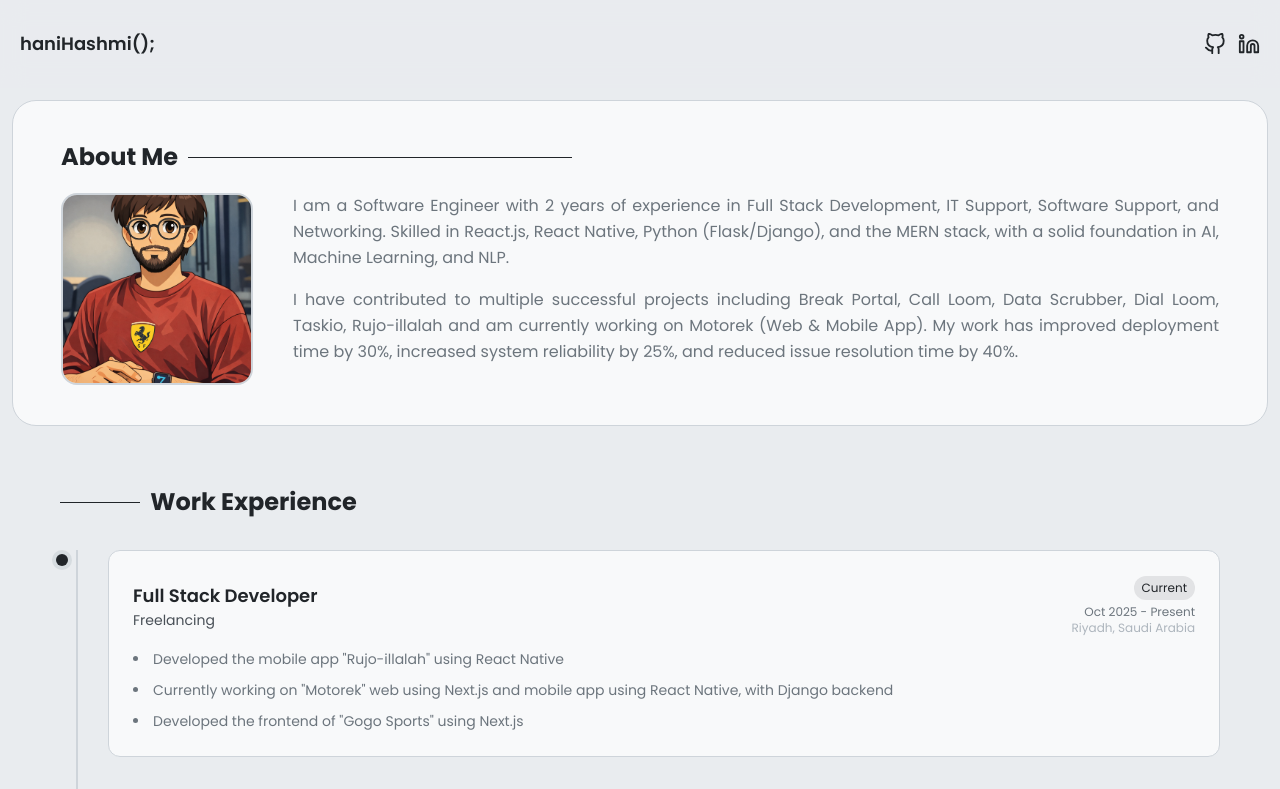
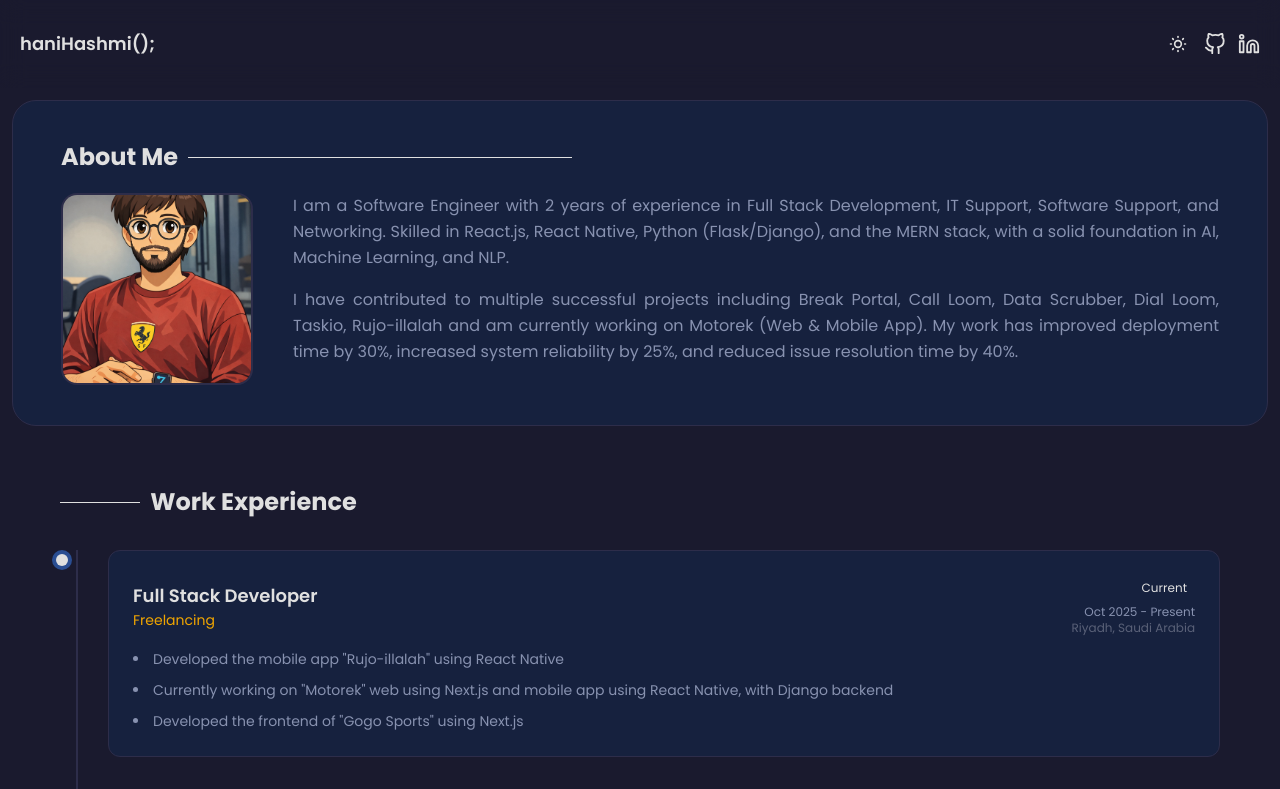
Before and after one commit to hanihashmi786/hanihashmi-portfolio, a Vue app: page /about in a window 1280 px wide. Shown: the top 789 px of the page. Built offline with nearby package versions, Linux system fonts and the light colour scheme.

Commit message:
feat: dual theme system with toggle\n\nRevert default to dark/amber theme and add light theme toggle

```diff
--- a/src/App.vue
+++ b/src/App.vue
@@ -1,18 +1,29 @@
 <template>
   <div class="max-w-7xl mx-auto flex flex-col relative">
 
-    <nav class="max-w-7xl px-5 md:fixed top-0 z-[98] w-screen backdrop-blur-md bg-mono-bg bg-opacity-80">
+    <nav class="max-w-7xl px-5 md:fixed top-0 z-[98] w-screen backdrop-blur-md bg-th-bg/80">
       <div class="container mx-auto flex flex-wrap items-center justify-between">
         <button @click="redirectToHome" class="flex">
-          <span class="self-center text-lg text-mono-fg font-semibold whitespace-nowrap fadein-bot hover:text-mono-muted">haniHashmi();</span>
+          <span class="self-center text-lg text-th-fg font-semibold whitespace-nowrap fadein-bot hover:text-th-muted">haniHashmi();</span>
         </button>
         <div class="flex md:order-2 fadein-bot items-center gap-3">
-          <a href="https://github.com/hanihashmi786" target="_blank" rel="noopener" class="text-mono-fg hover:text-mono-muted transition-colors">
+          <!-- Theme Toggle -->
+          <button @click="toggleTheme" class="text-th-fg hover:text-th-accent transition-colors p-1" :title="isDark ? 'Switch to Light' : 'Switch to Dark'">
+            <!-- Sun icon (shown in dark mode) -->
+            <svg v-if="isDark" xmlns="http://www.w3.org/2000/svg" class="w-5 h-5" fill="none" viewBox="0 0 24 24" stroke="currentColor" stroke-width="2">
+              <path stroke-linecap="round" stroke-linejoin="round" d="M12 3v1m0 16v1m9-9h-1M4 12H3m15.364 6.364l-.707-.707M6.343 6.343l-.707-.707m12.728 0l-.707.707M6.343 17.657l-.707.707M16 12a4 4 0 11-8 0 4 4 0 018 0z" />
+            </svg>
+            <!-- Moon icon (shown in light mode) -->
+            <svg v-else xmlns="http://www.w3.org/2000/svg" class="w-5 h-5" fill="none" viewBox="0 0 24 24" stroke="currentColor" stroke-width="2">
+              <path stroke-linecap="round" stroke-linejoin="round" d="M20.354 15.354A9 9 0 018.646 3.646 9.003 9.003 0 0012 21a9.003 9.003 0 008.354-5.646z" />
+            </svg>
+          </button>
+          <a href="https://github.com/hanihashmi786" target="_blank" rel="noopener" class="text-th-fg hover:text-th-accent transition-colors">
             <svg stroke="currentColor" fill="none" stroke-width="2" viewBox="0 0 24 24" stroke-linecap="round" stroke-linejoin="round" height="22" width="22" xmlns="http://www.w3.org/2000/svg">
               <path d="M9 19c-5 1.5-5-2.5-7-3m14 6v-3.87a3.37 3.37 0 0 0-.94-2.61c3.14-.35 6.44-1.54 6.44-7A5.44 5.44 0 0 0 20 4.77 5.07 5.07 0 0 0 19.91 1S18.73.65 16 2.48a13.38 13.38 0 0 0-7 0C6.27.65 5.09 1 5.09 1A5.07 5.07 0 0 0 5 4.77a5.44 5.44 0 0 0-1.5 3.78c0 5.42 3.3 6.61 6.44 7A3.37 3.37 0 0 0 9 18.13V22"></path>
             </svg>
           </a>
-          <a href="https://linkedin.com/in/hanihashmi333" target="_blank" rel="noopener" class="text-mono-fg hover:text-mono-muted transition-colors">
+          <a href="https://linkedin.com/in/hanihashmi333" target="_blank" rel="noopener" class="text-th-fg hover:text-th-accent transition-colors">
             <svg xmlns="http://www.w3.org/2000/svg" width="22" height="22" viewBox="0 0 24 24" fill="none" stroke="currentColor" stroke-width="2" stroke-linecap="round" stroke-linejoin="round">
               <path d="M16 8a6 6 0 0 1 6 6v7h-4v-7a2 2 0 0 0-2-2 2 2 0 0 0-2 2v7h-4v-7a6 6 0 0 1 6-6z"></path>
               <rect x="2" y="9" width="4" height="12"></rect>
@@ -24,20 +35,20 @@
           <ul class="flex-col md:flex-row flex md:gap-8 mt-4 md:mt-0 md:text-sm md:font-medium">
             <li>
               <router-link to="/"
-                class="fadein-bot text-mono-muted hover:text-mono-fg border-b border-transparent md:border-0 block pl-3 pr-4 py-2 md:p-0 transition-colors"
+                class="fadein-bot text-th-muted hover:text-th-fg border-b border-transparent md:border-0 block pl-3 pr-4 py-2 md:p-0 transition-colors"
                 aria-current="page">Home</router-link>
             </li>
             <li>
               <router-link to="/about"
-                class="fadein-bot fadein-1 text-mono-muted hover:text-mono-fg border-b border-transparent md:border-0 block pl-3 pr-4 py-2 md:p-0 transition-colors">About</router-link>
+                class="fadein-bot fadein-1 text-th-muted hover:text-th-fg border-b border-transparent md:border-0 block pl-3 pr-4 py-2 md:p-0 transition-colors">About</router-link>
             </li>
             <li>
               <router-link to="/portfolio"
-                class="fadein-bot fadein-2 text-mono-muted hover:text-mono-fg border-b border-transparent md:border-0 block pl-3 pr-4 py-2 md:p-0 transition-colors">Portfolio</router-link>
+                class="fadein-bot fadein-2 text-th-muted hover:text-th-fg border-b border-transparent md:border-0 block pl-3 pr-4 py-2 md:p-0 transition-colors">Portfolio</router-link>
             </li>
             <li>
               <router-link to="/contact"
-                class="fadein-bot fadein-3 text-mono-muted hover:text-mono-fg border-b border-transparent md:border-0 block pl-3 pr-4 py-2 md:p-0 transition-colors">Contact</router-link>
+                class="fadein-bot fadein-3 text-th-muted hover:text-th-fg border-b border-transparent md:border-0 block pl-3 pr-4 py-2 md:p-0 transition-colors">Contact</router-link>
             </li>
           </ul>
         </div>
@@ -48,21 +59,43 @@
       <router-view />
     </div>
   </div>
-  <footer class="block md:hidden fixed bottom-0 left-0 right-0 rounded-t-3xl border border-mono-border bg-mono-bg bg-opacity-80 backdrop-blur-md backdrop-opacity-90 z-[99]">
+  <footer class="block md:hidden fixed bottom-0 left-0 right-0 rounded-t-3xl border border-th-border bg-th-bg/80 backdrop-blur-md backdrop-opacity-90 z-[99]">
   <nav class="flex justify-around py-4 text-xs">
-    <router-link to="/" class="text-mono-muted hover:text-mono-fg transition-colors">Home</router-link>
-    <router-link to="/about" class="text-mono-muted hover:text-mono-fg transition-colors">About</router-link>
-    <router-link to="/portfolio" class="text-mono-muted hover:text-mono-fg transition-colors">Portfolio</router-link>
-    <router-link to="/contact" class="text-mono-muted hover:text-mono-fg transition-colors">Contact</router-link>
+    <router-link to="/" class="text-th-muted hover:text-th-fg transition-colors">Home</router-link>
+    <router-link to="/about" class="text-th-muted hover:text-th-fg transition-colors">About</router-link>
+    <router-link to="/portfolio" class="text-th-muted hover:text-th-fg transition-colors">Portfolio</router-link>
+    <router-link to="/contact" class="text-th-muted hover:text-th-fg transition-colors">Contact</router-link>
   </nav>
 </footer>
 </template>
 
 <script>
 export default {
+  data() {
+    return {
+      isDark: true
+    }
+  },
+  mounted() {
+    const saved = localStorage.getItem('theme');
+    if (saved === 'mono') {
+      this.isDark = false;
+      document.documentElement.setAttribute('data-theme', 'mono');
+    }
+  },
   methods: {
     redirectToHome() {
       this.$router.push('/')
+    },
+    toggleTheme() {
+      this.isDark = !this.isDark;
+      if (this.isDark) {
+        document.documentElement.removeAttribute('data-theme');
+        localStorage.setItem('theme', 'dark');
+      } else {
+        document.documentElement.setAttribute('data-theme', 'mono');
+        localStorage.setItem('theme', 'mono');
+      }
     }
   },
 }
@@ -83,12 +116,12 @@ export default {
 }
 
 ::-webkit-scrollbar-track {
-  background: #dee2e6;
+  background: var(--scrollbar-track);
   border-radius: 5px;
 }
 
 ::-webkit-scrollbar-thumb {
-  background: #495057;
+  background: var(--scrollbar-thumb);
   border-radius: 5px;
 }
 
@@ -96,12 +129,13 @@ export default {
 
 body {
   font-family: 'Poppins', sans-serif;
-  background: #E9ECEF;
+  background: var(--bg);
   -webkit-font-smoothing: antialiased;
   -moz-osx-font-smoothing: grayscale;
   text-align: center;
-  color: #212529;
+  color: var(--fg);
   height: 100vh;
+  transition: background 0.3s ease, color 0.3s ease;
 }
 
 nav {
@@ -110,14 +144,14 @@ nav {
 
 nav a {
   font-weight: bold;
-  color: #6c757d;
+  color: var(--muted);
   transition: color 0.3s;
 }
 
 nav a.router-link-exact-active {
   display: inline-flex;
   flex-direction: column;
-  color: #212529;
+  color: var(--fg);
   transition: color 0.3s;
 }
 
@@ -128,11 +162,11 @@ nav a.router-link-exact-active::after {
   width: 100%;
   height: 4px;
   border-radius: 2px;
-  background-color: #212529;
+  background-color: var(--highlight);
 }
 
 nav a.router-link-exact-active:hover {
-  color: #212529;
+  color: var(--fg);
 }
 
 @keyframes fadeInLeft {
--- a/src/views/AboutView.vue
+++ b/src/views/AboutView.vue
@@ -113,27 +113,27 @@ export default {
 </script>
 <template>
   <!-- About Me Section with Image -->
-  <div class="bg-mono-card px-5 py-5 md:px-12 md:py-10 text-left border border-mono-border rounded-3xl text-mono-fg mx-3 mb-5">
+  <div class="bg-th-card px-5 py-5 md:px-12 md:py-10 text-left border border-th-border rounded-3xl text-th-fg mx-3 mb-5">
     <article>
       <header>
-        <div class="text-2xl font-bold text-mono-fg mb-5 fadein-bot title-section flex items-center">
+        <div class="text-2xl font-bold text-th-fg mb-5 fadein-bot title-section flex items-center">
           About Me &nbsp;
-          <div class="h-[1px] w-32 bg-mono-fg md:w-96"></div>
+          <div class="h-[1px] w-32 bg-th-fg md:w-96"></div>
         </div>
       </header>
       <section class="flex flex-col md:flex-row gap-6 md:gap-10 items-start">
         <!-- Profile Image -->
         <div class="flex-shrink-0 mx-auto md:mx-0">
-          <div class="w-40 h-40 md:w-48 md:h-48 rounded-2xl overflow-hidden border-2 border-mono-border">
+          <div class="w-40 h-40 md:w-48 md:h-48 rounded-2xl overflow-hidden border-2 border-th-border">
             <img src="/images/profile.png" alt="Hani Hashmi" class="w-full h-full object-cover" />
           </div>
         </div>
         <!-- Text -->
         <div class="flex flex-col gap-4 text-sm md:text-base text-justify">
-          <p class="leading-relaxed fadein-left fadeins-1 text-mono-muted">
+          <p class="leading-relaxed fadein-left fadeins-1 text-th-muted">
             I am a Software Engineer with 2 years of experience in Full Stack Development, IT Support, Software Support, and Networking. Skilled in React.js, React Native, Python (Flask/Django), and the MERN stack, with a solid foundation in AI, Machine Learning, and NLP.
           </p>
-          <p class="leading-relaxed fadein-left fadeins-2 text-mono-muted">
+          <p class="leading-relaxed fadein-left fadeins-2 text-th-muted">
             I have contributed to multiple successful projects including Break Portal, Call Loom, Data Scrubber, Dial Loom, Taskio, Rujo-illalah and am currently working on Motorek (Web & Mobile App). My work has improved deployment time by 30%, increased system reliability by 25%, and reduced issue resolution time by 40%.
           </p>
         </div>
@@ -142,34 +142,34 @@ export default {
   </div>
 
   <!-- Work Experience Section -->
-  <div class="px-5 py-5 md:px-12 md:py-10 text-left text-mono-fg mx-3 mb-5">
+  <div class="px-5 py-5 md:px-12 md:py-10 text-left text-th-fg mx-3 mb-5">
     <article>
       <header>
-        <div class="text-2xl font-bold text-mono-fg mb-8 fadein-bot title-section flex items-center">
-          <div class="h-[1px] w-10 bg-mono-fg md:w-20"></div>
+        <div class="text-2xl font-bold text-th-fg mb-8 fadein-bot title-section flex items-center">
+          <div class="h-[1px] w-10 bg-th-fg md:w-20"></div>
           &nbsp; Work Experience
         </div>
       </header>
       <section>
         <div class="relative">
           <!-- Timeline line -->
-          <div class="absolute left-4 top-0 bottom-0 w-[2px] bg-mono-border hidden md:block"></div>
+          <div class="absolute left-4 top-0 bottom-0 w-[2px] bg-th-border hidden md:block"></div>
           <div v-for="(exp, index) in experiences" :key="index" class="mb-8 md:ml-12 relative">
             <!-- Timeline dot -->
-            <div class="absolute -left-[3.25rem] top-1 w-3 h-3 rounded-full bg-mono-fg hidden md:block" :class="{ 'ring-4 ring-mono-subtle/30': exp.current }"></div>
-            <div class="bg-mono-card border border-mono-border rounded-xl p-5 md:p-6 hover:bg-mono-card-hover transition-colors duration-300">
+            <div class="absolute -left-[3.25rem] top-1 w-3 h-3 rounded-full bg-th-fg hidden md:block" :class="{ 'ring-4 ring-th-subtle/30': exp.current }"></div>
+            <div class="bg-th-card border border-th-border rounded-xl p-5 md:p-6 hover:bg-th-card-hover transition-colors duration-300">
               <div class="flex flex-col md:flex-row md:items-center md:justify-between mb-3">
                 <div>
-                  <h3 class="text-lg font-semibold text-mono-fg">{{ exp.role }}</h3>
-                  <p class="text-mono-accent text-sm">{{ exp.company }}</p>
+                  <h3 class="text-lg font-semibold text-th-fg">{{ exp.role }}</h3>
+                  <p class="text-th-accent text-sm">{{ exp.company }}</p>
                 </div>
                 <div class="text-right mt-2 md:mt-0">
-                  <span v-if="exp.current" class="inline-block px-2 py-1 text-xs bg-mono-fg/10 text-mono-fg rounded-full mb-1">Current</span>
-                  <p class="text-mono-muted text-xs">{{ exp.period }}</p>
-                  <p class="text-mono-subtle text-xs">{{ exp.location }}</p>
+                  <span v-if="exp.current" class="inline-block px-2 py-1 text-xs bg-th-fg/10 text-th-fg rounded-full mb-1">Current</span>
+                  <p class="text-th-muted text-xs">{{ exp.period }}</p>
+                  <p class="text-th-subtle text-xs">{{ exp.location }}</p>
                 </div>
               </div>
-              <ul class="list-disc list-inside text-mono-muted text-sm leading-relaxed flex flex-col gap-2">
+              <ul class="list-disc list-inside text-th-muted text-sm leading-relaxed flex flex-col gap-2">
                 <li v-for="(point, pIndex) in exp.points" :key="pIndex">{{ point }}</li>
               </ul>
             </div>
@@ -180,29 +180,29 @@ export default {
   </div>
 
   <!-- Education Section -->
-  <div class="px-5 py-5 md:px-12 md:py-10 text-left text-mono-fg mx-3 mb-5">
+  <div class="px-5 py-5 md:px-12 md:py-10 text-left text-th-fg mx-3 mb-5">
     <article>
       <header>
-        <div class="text-2xl font-bold text-mono-fg mb-8 fadein-bot title-section flex items-center">
+        <div class="text-2xl font-bold text-th-fg mb-8 fadein-bot title-section flex items-center">
           Education &nbsp;
-          <div class="h-[1px] w-32 bg-mono-fg md:w-96"></div>
+          <div class="h-[1px] w-32 bg-th-fg md:w-96"></div>
         </div>
       </header>
       <section>
-        <div v-for="(edu, index) in education" :key="index" class="bg-mono-card border border-mono-border rounded-xl p-5 md:p-6 mb-4">
+        <div v-for="(edu, index) in education" :key="index" class="bg-th-card border border-th-border rounded-xl p-5 md:p-6 mb-4">
           <div class="flex flex-col md:flex-row md:items-center md:justify-between mb-4">
             <div>
-              <h3 class="text-lg font-semibold text-mono-fg">{{ edu.degree }}</h3>
-              <p class="text-mono-accent text-sm">{{ edu.institution }}</p>
+              <h3 class="text-lg font-semibold text-th-fg">{{ edu.degree }}</h3>
+              <p class="text-th-accent text-sm">{{ edu.institution }}</p>
             </div>
             <div class="text-right mt-2 md:mt-0">
-              <p class="text-mono-muted text-xs">{{ edu.period }}</p>
-              <p class="text-mono-subtle text-xs">{{ edu.location }}</p>
+              <p class="text-th-muted text-xs">{{ edu.period }}</p>
+              <p class="text-th-subtle text-xs">{{ edu.location }}</p>
             </div>
           </div>
           <div class="mt-3">
-            <h4 class="text-sm font-medium text-mono-accent mb-2">Key Highlights</h4>
-            <ul class="list-disc list-inside text-mono-muted text-sm leading-relaxed flex flex-col gap-2">
+            <h4 class="text-sm font-medium text-th-accent mb-2">Key Highlights</h4>
+            <ul class="list-disc list-inside text-th-muted text-sm leading-relaxed flex flex-col gap-2">
               <li v-for="(highlight, hIndex) in edu.highlights" :key="hIndex">{{ highlight }}</li>
             </ul>
           </div>
@@ -212,39 +212,39 @@ export default {
   </div>
 
   <!-- Skills Section -->
-  <div class="px-5 py-5 md:px-12 md:py-10 text-left text-mono-fg mx-3 mb-5">
+  <div class="px-5 py-5 md:px-12 md:py-10 text-left text-th-fg mx-3 mb-5">
     <article>
       <header>
-        <div class="text-2xl font-bold text-mono-fg mb-5 fadein-bot title-section flex items-center">
-          <div class="h-[1px] w-10 bg-mono-fg md:w-20"></div>
+        <div class="text-2xl font-bold text-th-fg mb-5 fadein-bot title-section flex items-center">
+          <div class="h-[1px] w-10 bg-th-fg md:w-20"></div>
           &nbsp; Skills & Technologies
         </div>
       </header>
       <section>
         <div>
-          <ul class="flex flex-wrap text-sm font-medium text-center text-mono-subtle mb-5">
+          <ul class="flex flex-wrap text-sm font-medium text-center text-th-subtle mb-5">
             <li class="mr-2">
-              <button class="inline-block px-4 py-3 rounded-lg hover:text-mono-fg transition-colors"
-                :class="{ 'text-mono-fg bg-mono-fg/10': activeTab === 1 }" @click="activeTab = 1">Tech Stack</button>
+              <button class="inline-block px-4 py-3 rounded-lg hover:text-th-fg transition-colors"
+                :class="{ 'text-th-fg bg-th-fg/10': activeTab === 1 }" @click="activeTab = 1">Tech Stack</button>
             </li>
             <li class="mr-2">
-              <button class="inline-block px-4 py-3 rounded-lg hover:text-mono-fg transition-colors"
-                :class="{ 'text-mono-fg bg-mono-fg/10': activeTab === 2 }" @click="activeTab = 2">Tools</button>
+              <button class="inline-block px-4 py-3 rounded-lg hover:text-th-fg transition-colors"
+                :class="{ 'text-th-fg bg-th-fg/10': activeTab === 2 }" @click="activeTab = 2">Tools</button>
             </li>
           </ul>
         </div>
         <div v-show="activeTab === 1">
           <div class="grid grid-cols-2 gap-4 md:grid-cols-3 md:gap-8 xl:grid-cols-4 xl:gap-10 2xl:gap-12">
             <div v-for="item in tech" :key="item.id">
-              <div class="item-tech flex cursor-pointer items-center gap-2 rounded border border-mono-border px-2 py-2 hover:bg-mono-card-hover md:gap-3 lg:px-3 transition-colors">
+              <div class="item-tech flex cursor-pointer items-center gap-2 rounded border border-th-border px-2 py-2 hover:bg-th-card-hover md:gap-3 lg:px-3 transition-colors">
                 <div class="flex h-12 w-12 items-center justify-center p-0 lg:h-16 lg:w-16 lg:p-2 zoom-in">
                   <img :alt="item.name" loading="lazy" width="32" height="32" decoding="async"
                     class="img-tech drop-shadow-xl transition-all duration-300 h-[65%] w-[65%] lg:h-[85%] lg:w-[85%]"
                     :src="item.imageUrl" style="color: transparent;">
                 </div>
                 <div class="flex items-center text-sm md:text-base lg:text-lg">
-                  <div class="tech font-medium text-mono-fg transition-all duration-300 translate-y-0">{{ item.name }}</div>
-                  <div class="status-tech opacity-0 absolute mt-5 text-[10px] text-mono-accent transition-all duration-300 md:text-xs lg:text-sm">{{ item.status }}</div>
+                  <div class="tech font-medium text-th-fg transition-all duration-300 translate-y-0">{{ item.name }}</div>
+                  <div class="status-tech opacity-0 absolute mt-5 text-[10px] text-th-accent transition-all duration-300 md:text-xs lg:text-sm">{{ item.status }}</div>
                 </div>
               </div>
             </div>
@@ -253,15 +253,15 @@ export default {
         <div v-show="activeTab === 2">
           <div class="grid grid-cols-2 gap-4 md:grid-cols-3 md:gap-8 xl:grid-cols-4 xl:gap-10 2xl:gap-12">
             <div v-for="item in tools" :key="item.id">
-              <div class="item-tech flex cursor-pointer items-center gap-2 rounded border border-mono-border px-2 py-2 hover:bg-mono-card-hover md:gap-3 lg:px-3 transition-colors">
+              <div class="item-tech flex cursor-pointer items-center gap-2 rounded border border-th-border px-2 py-2 hover:bg-th-card-hover md:gap-3 lg:px-3 transition-colors">
                 <div class="flex h-12 w-12 items-center justify-center p-0 lg:h-16 lg:w-16 lg:p-2 zoom-in">
                   <img :alt="item.name" loading="lazy" width="32" height="32" decoding="async"
                     class="img-tech drop-shadow-xl transition-all duration-300 h-[65%] w-[65%] lg:h-[85%] lg:w-[85%]"
                     :src="item.imageUrl" style="color: transparent;">
                 </div>
                 <div class="flex items-center text-sm md:text-base lg:text-lg">
-                  <div class="tech font-medium text-mono-fg transition-all duration-300 translate-y-0">{{ item.name }}</div>
-                  <div class="status-tech opacity-0 absolute mt-5 text-[10px] text-mono-accent transition-all duration-300 md:text-xs lg:text-sm">{{ item.status }}</div>
+                  <div class="tech font-medium text-th-fg transition-all duration-300 translate-y-0">{{ item.name }}</div>
+                  <div class="status-tech opacity-0 absolute mt-5 text-[10px] text-th-accent transition-all duration-300 md:text-xs lg:text-sm">{{ item.status }}</div>
                 </div>
               </div>
             </div>
@@ -272,12 +272,12 @@ export default {
   </div>
 
   <!-- Certifications Section -->
-  <div class="px-5 py-5 md:px-12 md:py-10 text-left text-mono-fg mx-3 mb-32">
+  <div class="px-5 py-5 md:px-12 md:py-10 text-left text-th-fg mx-3 mb-32">
     <article>
       <header>
-        <div class="text-2xl font-bold text-mono-fg mb-8 fadein-bot title-section flex items-center">
+        <div class="text-2xl font-bold text-th-fg mb-8 fadein-bot title-section flex items-center">
           Certifications &nbsp;
-          <div class="h-[1px] w-32 bg-mono-fg md:w-96"></div>
+          <div class="h-[1px] w-32 bg-th-fg md:w-96"></div>
         </div>
       </header>
       <section>
@@ -288,20 +288,20 @@ export default {
             :href="cert.url || undefined"
             :target="cert.url ? '_blank' : undefined"
             :rel="cert.url ? 'noopener' : undefined"
-            class="bg-mono-card border border-mono-border rounded-xl p-5 hover:bg-mono-card-hover transition-all duration-300 hover:-translate-y-1"
+            class="bg-th-card border border-th-border rounded-xl p-5 hover:bg-th-card-hover transition-all duration-300 hover:-translate-y-1"
             :class="{ 'cursor-pointer': cert.url }">
             <div class="flex items-start gap-3">
-              <div class="w-10 h-10 rounded-lg bg-mono-fg/10 flex items-center justify-center flex-shrink-0">
-                <svg xmlns="http://www.w3.org/2000/svg" class="w-5 h-5 text-mono-fg" fill="none" viewBox="0 0 24 24" stroke="currentColor" stroke-width="2">
+              <div class="w-10 h-10 rounded-lg bg-th-fg/10 flex items-center justify-center flex-shrink-0">
+                <svg xmlns="http://www.w3.org/2000/svg" class="w-5 h-5 text-th-fg" fill="none" viewBox="0 0 24 24" stroke="currentColor" stroke-width="2">
                   <path stroke-linecap="round" stroke-linejoin="round" d="M9 12l2 2 4-4M7.835 4.697a3.42 3.42 0 001.946-.806 3.42 3.42 0 014.438 0 3.42 3.42 0 001.946.806 3.42 3.42 0 013.138 3.138 3.42 3.42 0 00.806 1.946 3.42 3.42 0 010 4.438 3.42 3.42 0 00-.806 1.946 3.42 3.42 0 01-3.138 3.138 3.42 3.42 0 00-1.946.806 3.42 3.42 0 01-4.438 0 3.42 3.42 0 00-1.946-.806 3.42 3.42 0 01-3.138-3.138 3.42 3.42 0 00-.806-1.946 3.42 3.42 0 010-4.438 3.42 3.42 0 00.806-1.946 3.42 3.42 0 013.138-3.138z" />
                 </svg>
               </div>
               <div>
-                <h3 class="text-sm font-semibold text-mono-fg">{{ cert.name }}</h3>
-                <p class="text-mono-accent text-xs mt-1">{{ cert.issuer }}</p>
+                <h3 class="text-sm font-semibold text-th-fg">{{ cert.name }}</h3>
+                <p class="text-th-accent text-xs mt-1">{{ cert.issuer }}</p>
                 <div class="flex items-center gap-2 mt-2">
-                  <span class="inline-block px-2 py-0.5 text-[10px] bg-mono-fg/10 text-mono-muted rounded-full">{{ cert.category }}</span>
-                  <span v-if="cert.url" class="text-[10px] text-mono-accent flex items-center gap-1">
+                  <span class="inline-block px-2 py-0.5 text-[10px] bg-th-fg/10 text-th-muted rounded-full">{{ cert.category }}</span>
+                  <span v-if="cert.url" class="text-[10px] text-th-accent flex items-center gap-1">
                     <svg xmlns="http://www.w3.org/2000/svg" class="w-3 h-3" fill="none" viewBox="0 0 24 24" stroke="currentColor" stroke-width="2">
                       <path stroke-linecap="round" stroke-linejoin="round" d="M10 6H6a2 2 0 00-2 2v10a2 2 0 002 2h10a2 2 0 002-2v-4M14 4h6m0 0v6m0-6L10 14" />
                     </svg>
--- a/tailwind.config.js
+++ b/tailwind.config.js
@@ -4,14 +4,15 @@ export default {
   theme: {
     extend: {
       colors: {
-        'mono-bg': '#E9ECEF',
-        'mono-fg': '#212529',
-        'mono-muted': '#6c757d',
-        'mono-border': '#CED4DA',
-        'mono-card': '#F8F9FA',
-        'mono-card-hover': '#DEE2E6',
-        'mono-accent': '#495057',
-        'mono-subtle': '#ADB5BD',
+        'th-bg': 'var(--bg)',
+        'th-fg': 'var(--fg)',
+        'th-muted': 'var(--muted)',
+        'th-border': 'var(--border)',
+        'th-card': 'var(--card)',
+        'th-card-hover': 'var(--card-hover)',
+        'th-accent': 'var(--accent)',
+        'th-subtle': 'var(--subtle)',
+        'th-highlight': 'var(--highlight)',
       }
     },
   },
```
Also changed, not shown: src/assets/tailwind.css (+30 -2 lines), src/views/ContactView.vue (+23 -23 lines), src/views/HomeView.vue (+13 -13 lines), src/views/PortfolioView.vue (+24 -24 lines).
